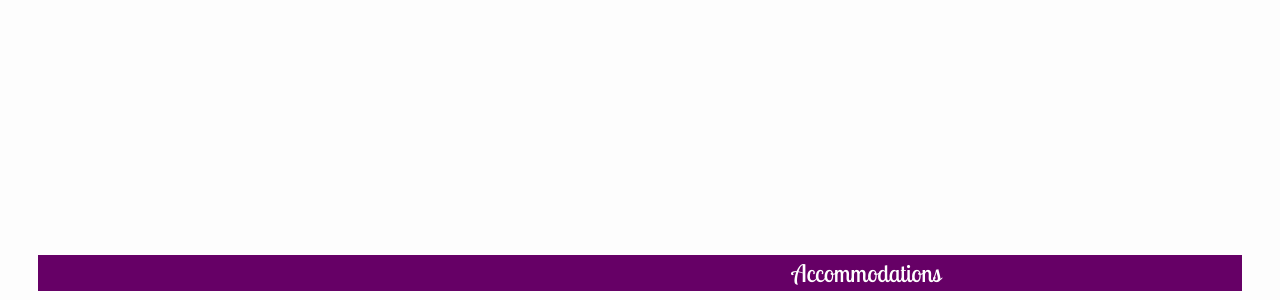
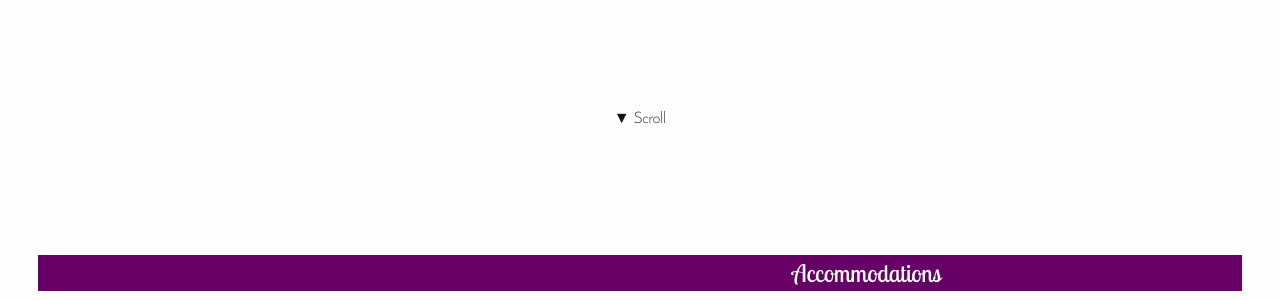
Before and after one commit to rhewitt22/jessie, a Jekyll site: the page built from index.html, in a window 1280 px wide and 900 px high, scrolled down 595 px. Shown: the part 150-450 px from the top of the window. Built offline with Jekyll 4.4.1, drawn with Linux system fonts in a browser that asks for light colours; nearby versions of some CDN libraries.

Commit message:
Add scroll hint

```diff
--- a/_sass/_page.scss
+++ b/_sass/_page.scss
@@ -24,3 +24,15 @@
   color: $purple;
   font-family: $heading-font-family;
 }
+
+.scroll-help-container {
+  bottom: 25px;
+  position: absolute;
+  left: 50%;
+  z-index: -1;
+}
+
+.scroll-help {
+  position: relative;
+  left: -50%;
+}
--- a/index.html
+++ b/index.html
@@ -7,6 +7,9 @@ layout: default
   <section class="page" id="home">
     <h1>Jessie Hewitt and Andrew Sims <br> Are Getting Married</h1>
     <span>September 16, 2016</span>
+    <div class="scroll-help-container">
+        <div class="scroll-help">&#x25BC; Scroll</div>
+    </div>
   </section>
 
   <section class="page" id="accommodations">
```
